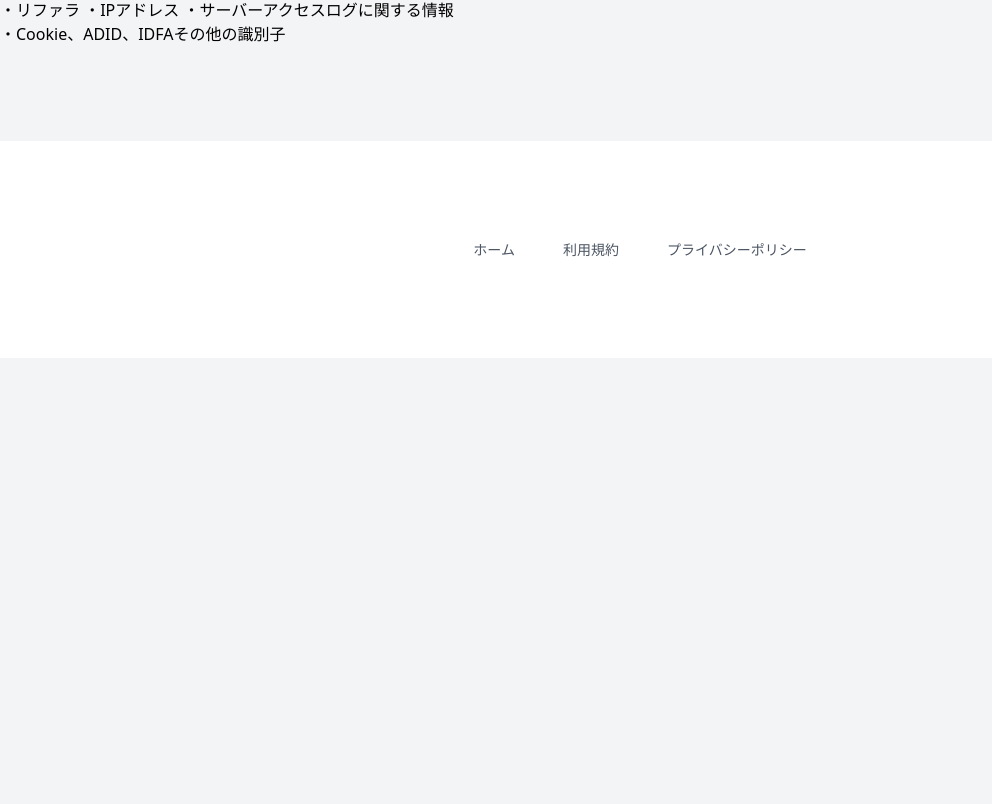
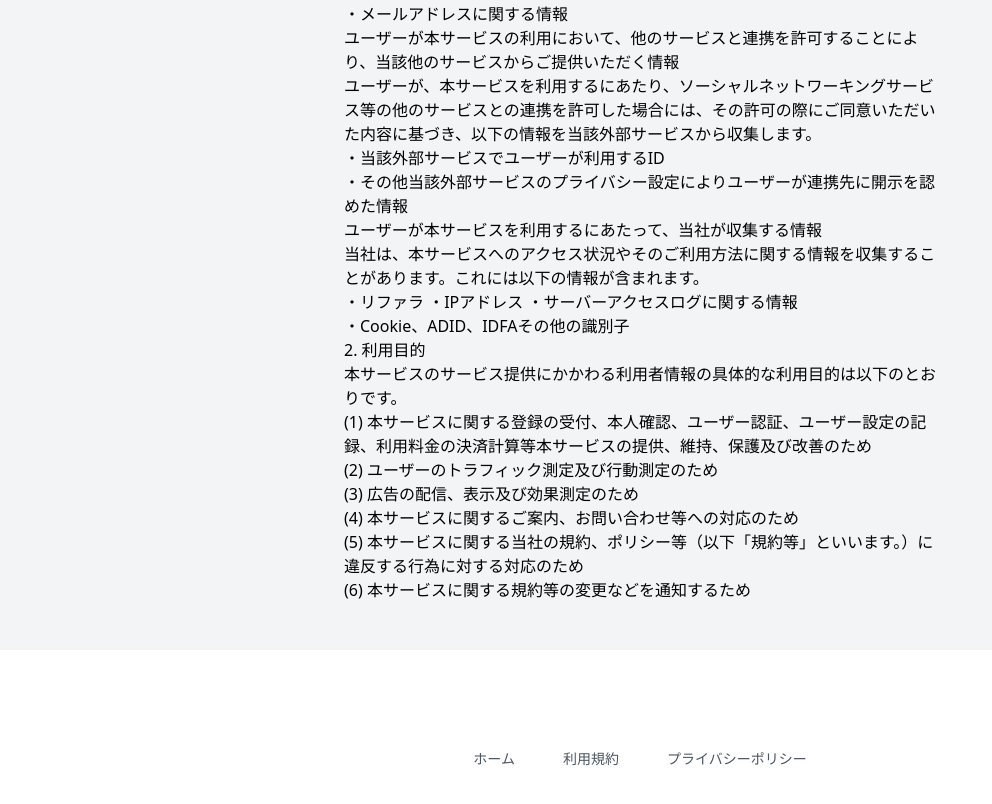
Before and after one commit to hid3h/scraps, a Next.js app: page /privacy in a window 1280 px wide. Shown: the part 442-1246 px from the top of the page, without its empty margins (0-992 px from the left). Before the commit the page ends 800 px from the top, so only its background shows below. Built offline with nearby package versions, Linux system fonts and the light colour scheme; no server answers.

Commit message:
日本語に

```diff
--- a/app/privacy/page.tsx
+++ b/app/privacy/page.tsx
@@ -1,6 +1,10 @@
 export default function Privacy() {
   return (
-    <div>
+    <div className="flex justify-center">
+      <div className="max-w-screen-sm p-6">
+        <h1 className="text-xl font-bold tracking-tight text-gray-900">
+          プライバシーポリシー
+        </h1>
         <p>
           本サービスにおける、ユーザーについての個人情報を含む利用者情報の取扱いについて、以下のとおりプライバシーポリシー（以下「本ポリシー」といいます。）を定めます。
         </p>
@@ -35,6 +39,31 @@ export default function Privacy() {
           <p>・リファラ ・IPアドレス ・サーバーアクセスログに関する情報</p>
           <p>・Cookie、ADID、IDFAその他の識別子</p>
         </section>
+
+        <section>
+          <h2>2. 利用目的</h2>
+          <p>
+            本サービスのサービス提供にかかわる利用者情報の具体的な利用目的は以下のとおりです。
+          </p>
+          <p>
+            (1)
+            本サービスに関する登録の受付、本人確認、ユーザー認証、ユーザー設定の記録、利用料金の決済計算等本サービスの提供、維持、保護及び改善のため
+          </p>
+
+          <p>(2) ユーザーのトラフィック測定及び行動測定のため</p>
+
+          <p>(3) 広告の配信、表示及び効果測定のため</p>
+
+          <p>(4) 本サービスに関するご案内、お問い合わせ等への対応のため</p>
+
+          <p>
+            (5)
+            本サービスに関する当社の規約、ポリシー等（以下「規約等」といいます。）に違反する行為に対する対応のため
+          </p>
+
+          <p>(6) 本サービスに関する規約等の変更などを通知するため</p>
+        </section>
+      </div>
     </div>
   );
 }
--- a/app/scraps/[id]/CommentCardMenu.tsx
+++ b/app/scraps/[id]/CommentCardMenu.tsx
@@ -51,7 +51,7 @@ export default function CommentCardMenu({
                       className="mr-3 h-5 w-5 text-gray-400 group-hover:text-gray-500"
                       aria-hidden="true"
                     />
-                    Delete
+                    削除
                   </button>
                 </form>
               )}
```
Lines whose indentation alone changed are shown as unchanged.
